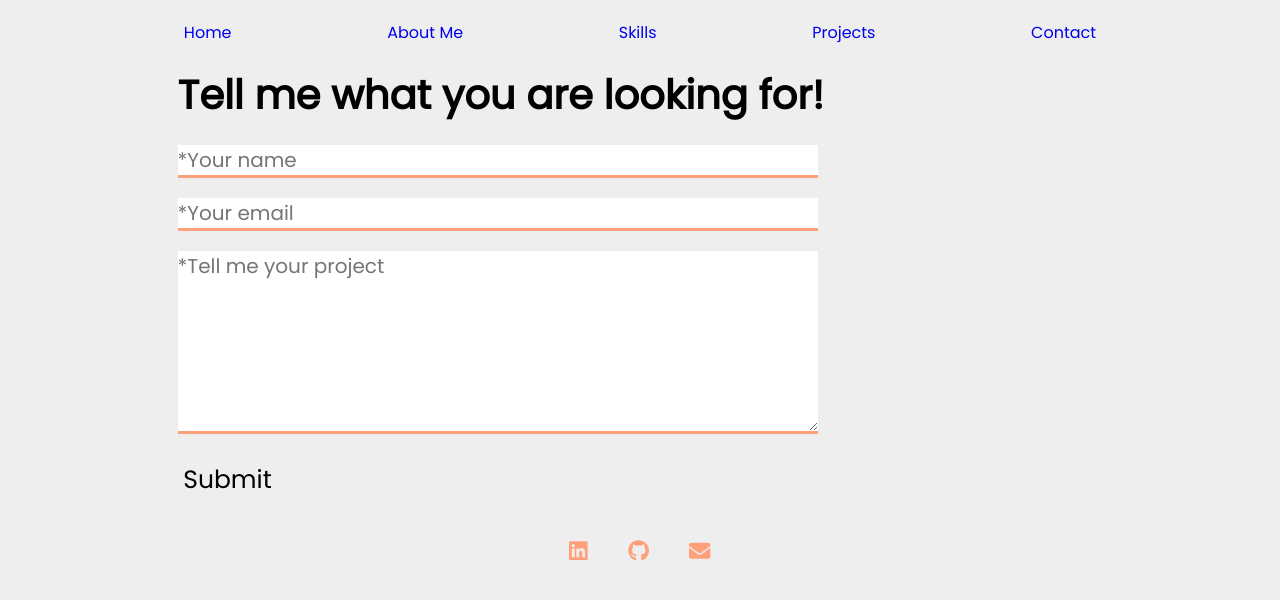
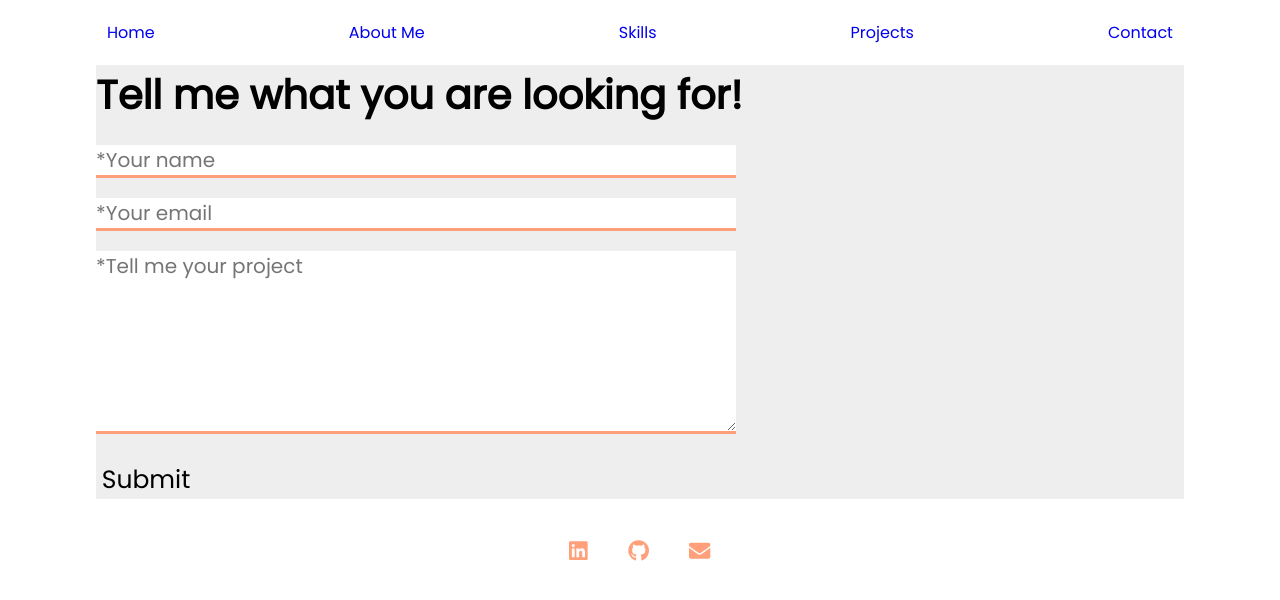
Before and after one commit to yuukanon/yuukamotobayashiprofile, a React (Create React App) app: page /contact in a window 1280 px wide. Shown: the top 600 px of the page. Built offline with nearby package versions, Linux system fonts and the light colour scheme.

Commit message:
updated footer

```diff
--- a/package.json
+++ b/package.json
@@ -15,6 +15,7 @@
     "react": "^16.13.1",
     "react-apexcharts": "^1.3.7",
     "react-burger-menu": "^2.7.1",
+    "react-card-flip": "^1.0.11",
     "react-circular-progressbar": "^2.0.3",
     "react-dom": "^16.13.1",
     "react-easy-bar-chart": "0.0.2",
--- a/src/App.css
+++ b/src/App.css
@@ -5,7 +5,7 @@
   box-sizing: border-box;
 }
 
-body {
+.main-body {
   width: 85%;
   margin: auto;
   background-color: #eee;
@@ -34,7 +34,7 @@ a:link, a:visited {
 header > img {
   background: no-repeat center center/cover;
   height: auto;
-  max-width: 100%;
+  width: 100%;
   position: relative;
   margin-bottom: 30px;
   opacity: .8;
--- a/src/App.js
+++ b/src/App.js
@@ -19,19 +19,17 @@ function App() {
 
   return (
     <Router>
-      <div>
         <Navbar />
         <Switch>
           <Route exact path='/' component={Home} />
-          <body>
+          <div className="main-body">
             <Route path='/aboutme' component={AboutMe} />
             <Route path='/skills' component={Skills} />
             <Route path='/project' component={Project} />
             <Route path='/contact' component={Contact} />
-            </body>
+            </div>
           </Switch>
         <Footer />
-      </div>
     </Router>
   );
 }
--- a/src/components/Footer.js
+++ b/src/components/Footer.js
@@ -3,17 +3,10 @@ import { FontAwesomeIcon } from "@fortawesome/react-fontawesome";
 
 
 const Footer = () => {
-  const [clicked, setClicked] = useState(false);
-
-  useEffect(() => {
-    if (clicked) {
-      window.location.assign('https://www.linkedin.com/in/yuukamotobayashi/');
-    }
-  });
 
   return (
     <div className="icon">
-      <div className="linkedin" onClick={() => setClicked(true)}><FontAwesomeIcon icon={['fab', 'linkedin']} size="lg"/></div>
+      <div className="linkedin"><a href="https://www.linkedin.com/in/yuukamotobayashi/" target="_blank"><FontAwesomeIcon icon={['fab', 'linkedin']} size="lg" /></a></div>
       <div className="github"><a href="http://github.com/yuukanon" target="_blank"><FontAwesomeIcon icon={['fab', 'github']} size="lg" /></a></div>
       <div className="envelope"><a href="mailto:yuuka.motobayashi@gmail.com"><FontAwesomeIcon icon="envelope" size="lg"/></a></div>
     </div>
```
Also changed, not shown: src/NotUsed/TimeLine2.js (renamed from src/components/TimeLine2.js), 2 other files (tests, documents, lock files or other folders).
